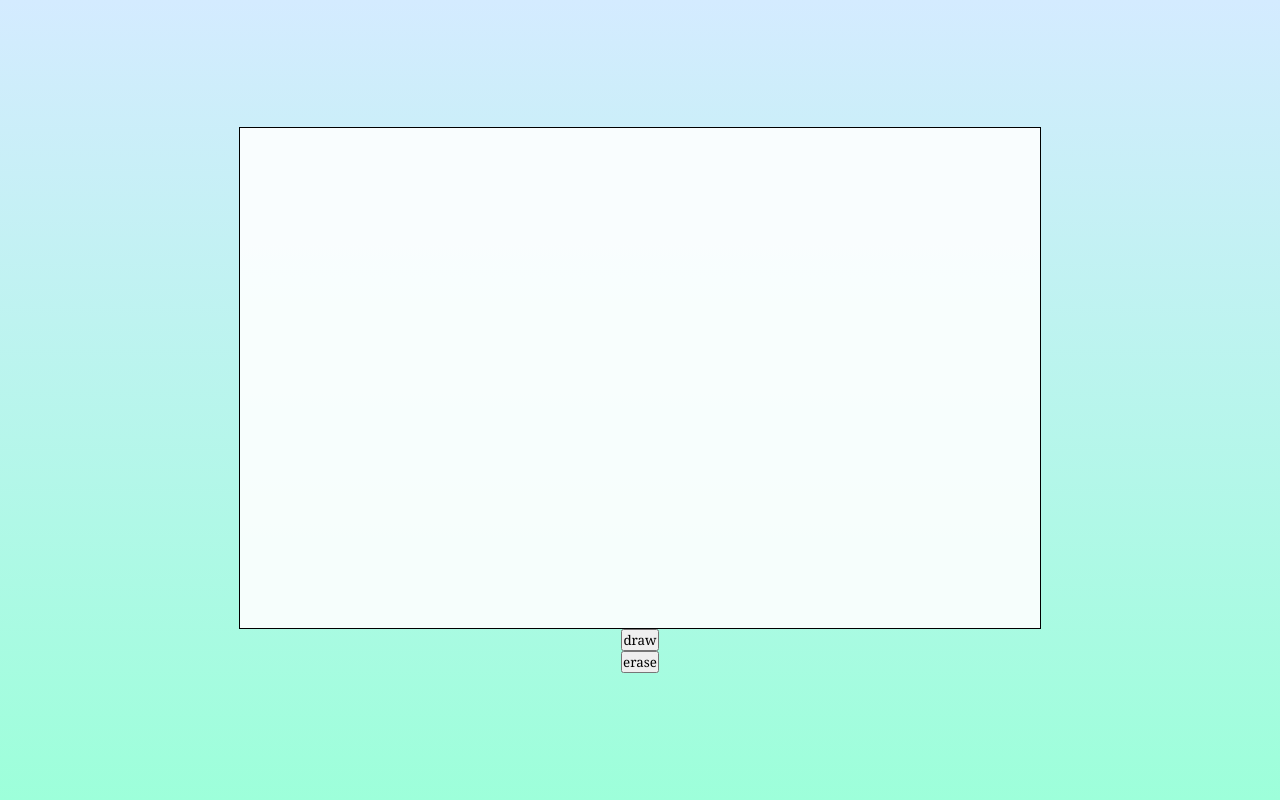
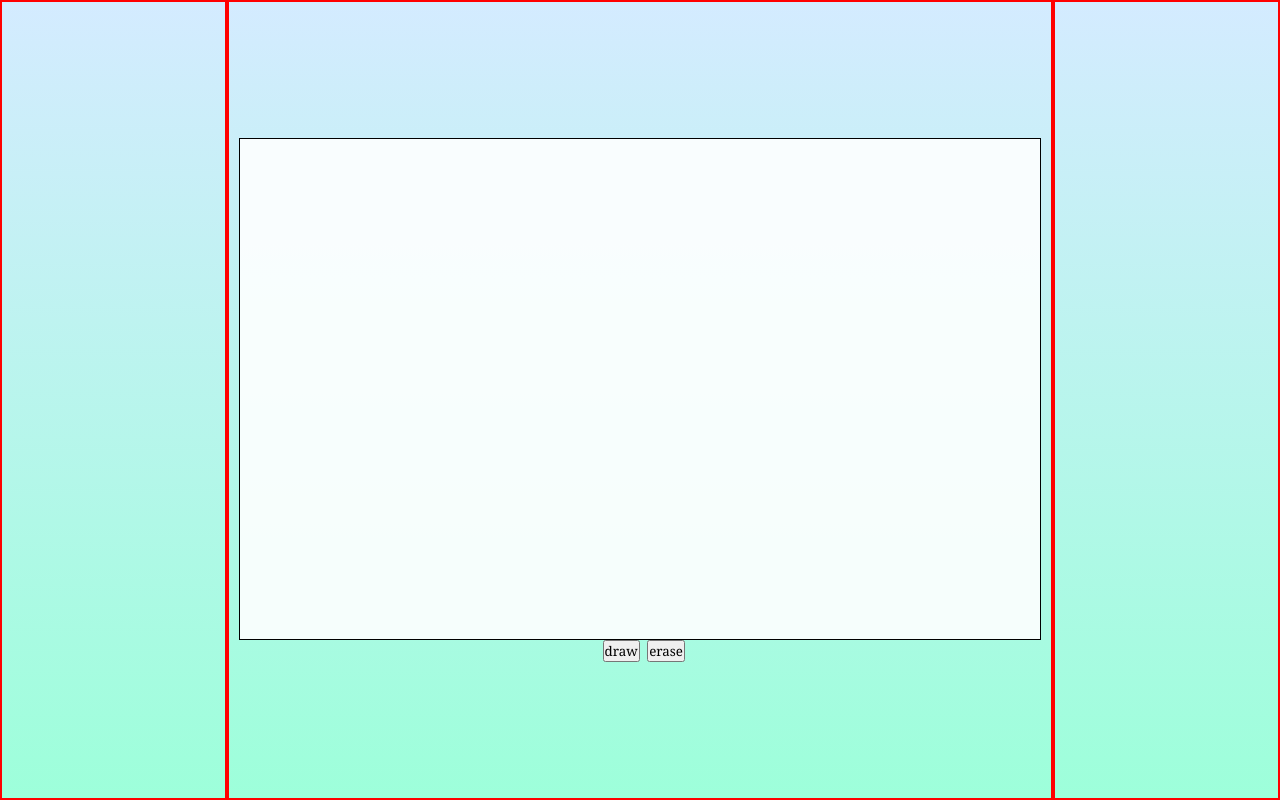
Before and after one commit to rachel-meadows/proverb-painter, a React (Vite) app in the folder proverb-painter.client/: page /game in a window 1280 px wide. Built offline with nearby package versions, Linux system fonts and the light colour scheme.

Commit message:
Divide game page into thirds

```diff
--- a/proverb-painter.client/src/Common.css
+++ b/proverb-painter.client/src/Common.css
@@ -43,8 +43,6 @@ a {
 
 body {
     margin: 0;
-    display: flex;
-    place-items: center;
     min-width: 320px;
     min-height: 100vh;
 }
--- a/proverb-painter.client/src/Game.css
+++ b/proverb-painter.client/src/Game.css
@@ -1,15 +1,23 @@
+.pageContainer {
+    display: flex;
+    flex-direction: row;
+}
+
+.column {
+    flex: 1;
+    border: 2px solid red;
+    padding: 10px;
+}
+
+.centreThird {
+    display: flex;
+    align-items: center;
+}
+
 .canvasPlacement {
     display: flex;
+    flex-direction: column;
     align-items: center;
-    width: 100vw;
-}
-
-.gameContainer {
-    display: flex;
-    flex-direction: column;
-    padding: 2%;
-    align-items: center;
-    width: 100vw;
 }
 
 canvas {
--- a/proverb-painter.client/src/Game.jsx
+++ b/proverb-painter.client/src/Game.jsx
@@ -1,4 +1,4 @@
-import React, { useRef, useState, useEffect } from 'react';
+import { useRef, useState, useEffect } from 'react';
 import './Common.css';
 import './Game.css';
 
@@ -69,10 +69,17 @@ function Game() {
   }, [context, isMouseDown, lastMousePosition, toolType]);
 
   return (
-    <div class="canvasPlacement">
-      <div class="gameContainer">
+    <div className="pageContainer">
+      <div className="column leftThird"></div>
+      <div className="column centreThird">
+        <div className="canvasPlacement">
           <canvas id="canvas" ref={canvasRef} width="800" height="500"></canvas>
-        <input type="button" value="draw" onClick={() => setToolType('draw')} />
+          <div className="horizontalFlex">
+            <input
+              type="button"
+              value="draw"
+              onClick={() => setToolType('draw')}
+            />
             <input
               type="button"
               value="erase"
@@ -80,6 +87,9 @@ function Game() {
             />
           </div>
         </div>
+      </div>
+      <div className="column rightThird"></div>
+    </div>
   );
 }
 
```
Also changed, not shown: 2 other files (tests, documents, lock files or other folders). Lines whose indentation alone changed are shown as unchanged.
